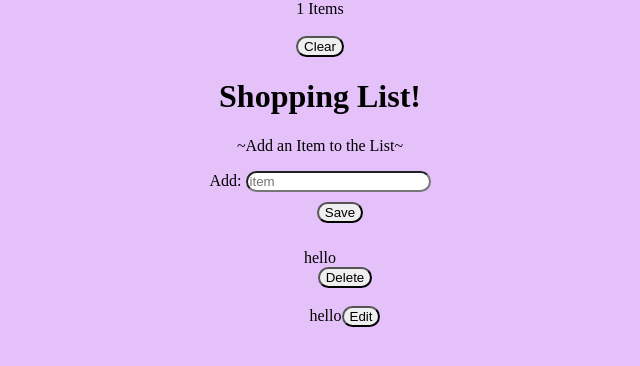
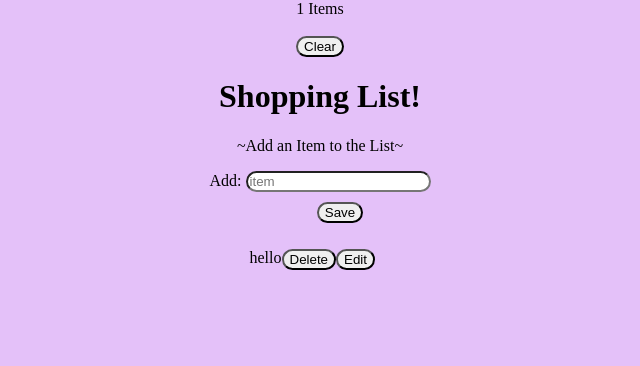
Before and after one commit to Libbi-Dunham/react-shoppingList, a React (Create React App) app: page / in a window 1280 px wide. Shown: the top 366 px of the page, without its empty margins (320-960 px from the left). Built offline with nearby package versions, Linux system fonts and the light colour scheme; a web font is replaced by a local one.

Commit message:
added list item test/test that the item is being saved/showing up and that the save button disapears

```diff
--- a/src/App.css
+++ b/src/App.css
@@ -7,8 +7,12 @@ body {
   align-items: center;
   justify-content: center;
 }
-.div {
+/* .div {
   margin-left: 50px;
+} */
+li {
+  list-style: none;
+  display: flex;
 }
 .save {
   margin: 10px;
--- a/src/Components/Item/Item.js
+++ b/src/Components/Item/Item.js
@@ -13,8 +13,6 @@ export default function Item({ items, onChange, onDelete }) {
       >
         Delete
       </button>
-      <br></br>
-      <br></br>
       {editing && (
         <>
           <input
@@ -31,7 +29,7 @@ export default function Item({ items, onChange, onDelete }) {
       )}
       {!editing && (
         <>
-          {items.text}
+          {/* {items.text} */}
           <button onClick={() => setEditing(true)} aria-label={`Edit ${items.text}`}>
             Edit
           </button>
--- a/src/Components/Item/ItemList.js
+++ b/src/Components/Item/ItemList.js
@@ -3,15 +3,15 @@ import Item from '../../Components/Item/Item';
 
 export default function ItemList({ items, onEditItem, onDeleteItem }) {
   return (
-    <div>
+    <ul>
       {items.map((item) => {
         return (
-          <p key={item.id}>
+          <li key={item.id}>
             {item.text}
             <Item items={item} onChange={onEditItem} onDelete={onDeleteItem} />
-          </p>
+          </li>
         );
       })}
-    </div>
+    </ul>
   );
 }
```
Also changed, not shown: 1 other file (tests, documents, lock files or other folders).
